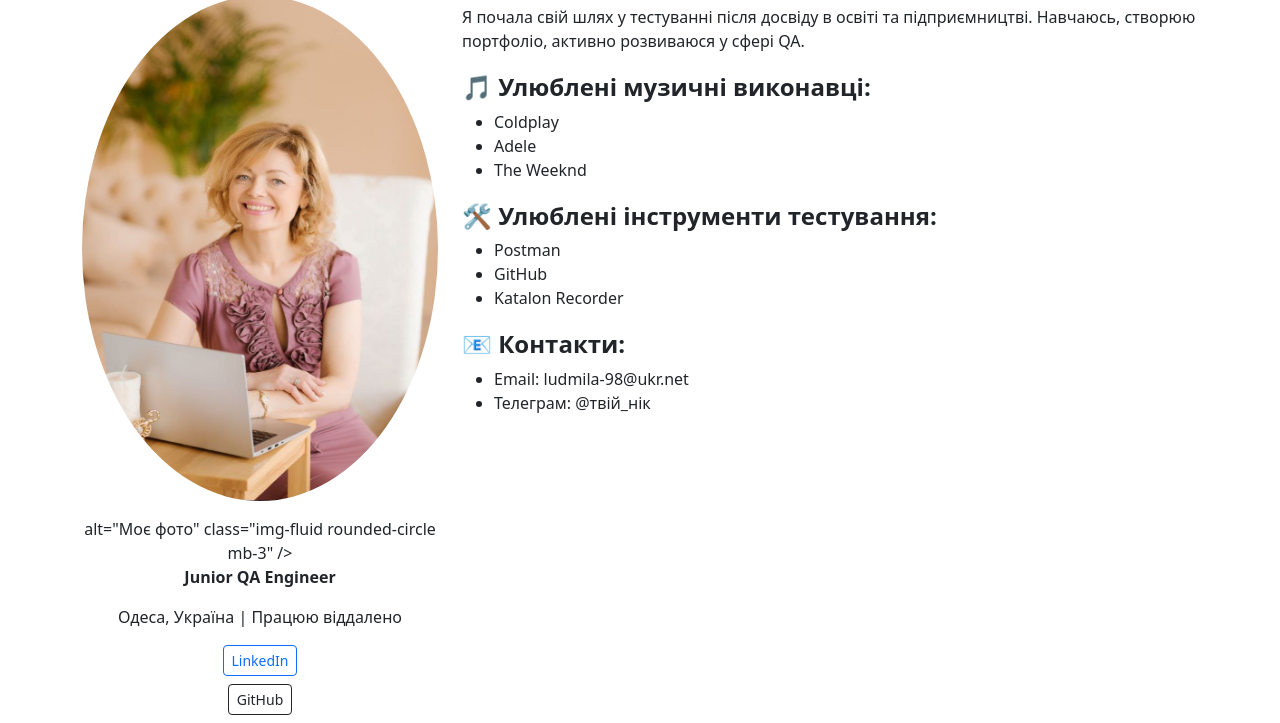
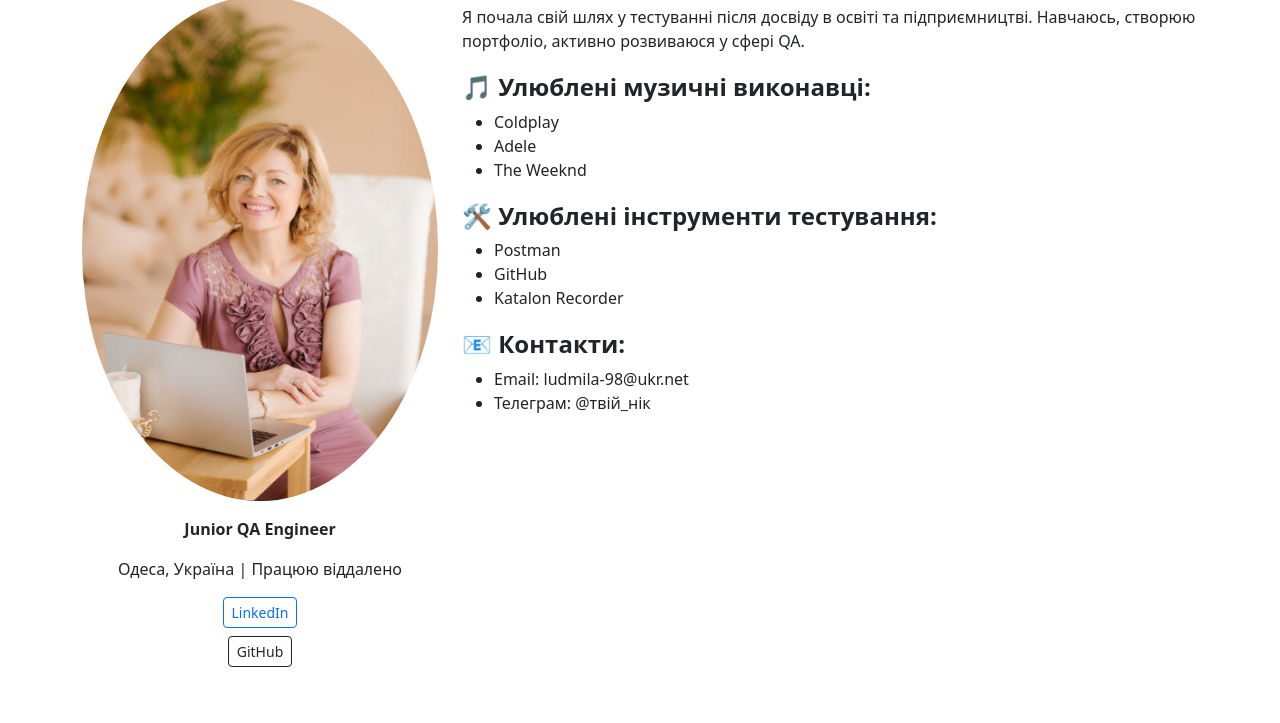
Before and after one commit to Ludmila1326624/html-bootstrap-bio, a plain HTML site: page index.html in a window 1280 px wide. Shown: the part 100-823 px from the top of the page. After the commit the page ends 800 px from the top, so only its background shows below. Drawn offline with nearby package versions, Linux system fonts and the light colour scheme.

```diff
--- a/index.html
+++ b/index.html
@@ -16,9 +16,6 @@
       <div class="col-md-4 text-center">
         <h2>Liudmyla Norenko</h2>
         <img src="photo_2025-04-23_22-23-06.jpg" alt="Liudmyla's photo" class="img-fluid rounded-circle mb-3" />
-          alt="Моє фото"
-          class="img-fluid rounded-circle mb-3"
-        />
         <p><strong>Junior QA Engineer</strong></p>
         <p>Одеса, Україна | Працюю віддалено</p>
         <a href="https://www.linkedin.com/in/liudmyla-norenko-qa" class="btn btn-outline-primary btn-sm mb-2" target="_blank">LinkedIn</a><br />
```
